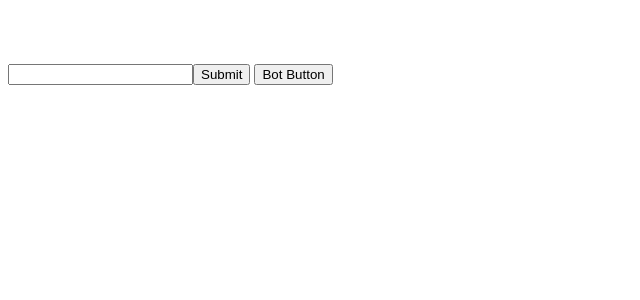
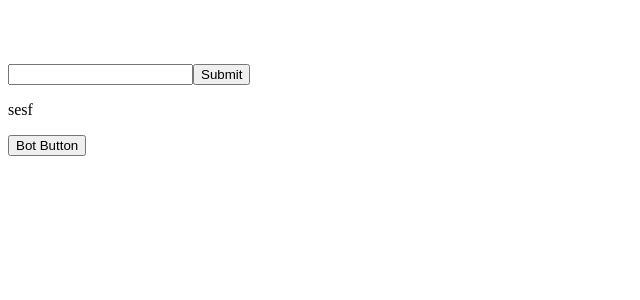
Before and after one commit to PratikHorizoncore/angular-renderer2-180-spcgcf, an Angular app: page / in a window 1280 px wide. Shown: the top 300 px of the page, without its empty margins (0-640 px from the left). Built offline with nearby package versions, Linux system fonts and the light colour scheme.

Commit message:
1 file modified

```diff
--- a/src/app/app.component.html
+++ b/src/app/app.component.html
@@ -5,4 +5,6 @@
 {{userInput}}
 
 
+
+<p>sesf</p>
 <button>Bot Button</button>
```
